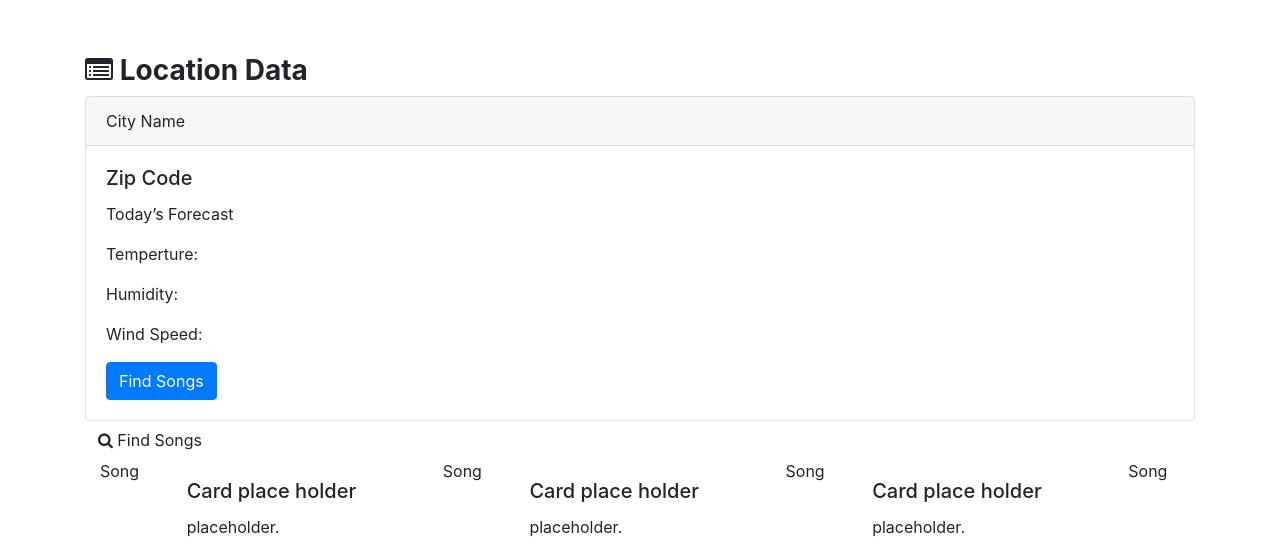
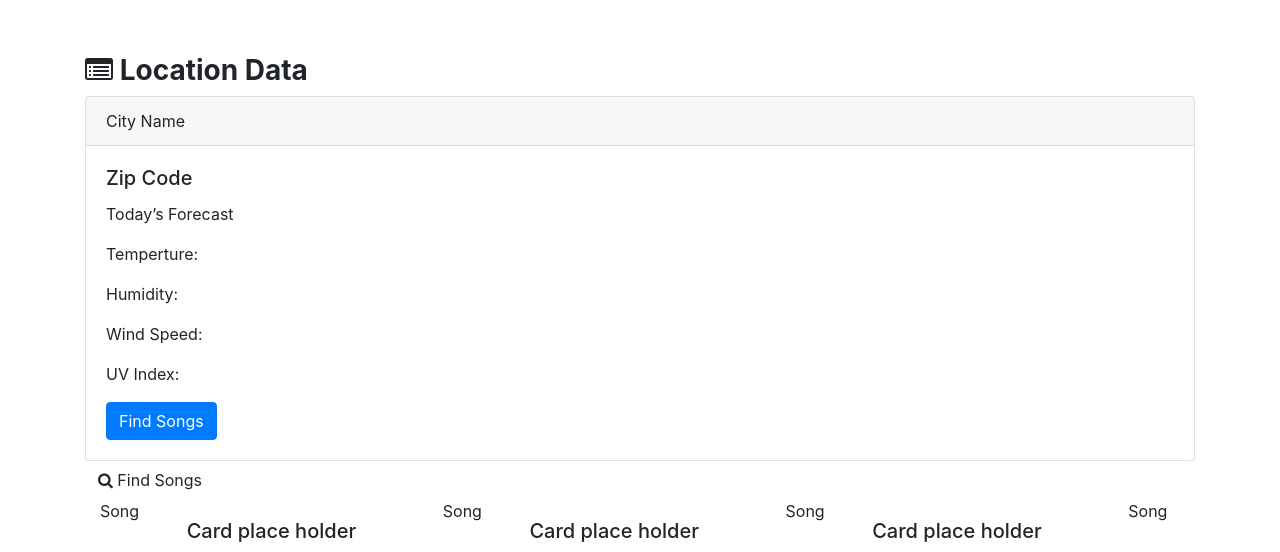
Before and after one commit to omartdh/Project-for-Random-Ozone-wheelers, a plain HTML site: page index.html in a window 1280 px wide. Shown: the part 186-738 px from the top of the page. Drawn offline with nearby package versions, Linux system fonts and the light colour scheme.

Commit message:
updated file by adding UV Index

```diff
--- a/index.html
+++ b/index.html
@@ -59,6 +59,7 @@
                       <p class="card-text">Temperture:</p>
                       <p class="card-text">Humidity:</p>
                       <p class="card-text">Wind Speed:</p>
+                      <p class="card-text">UV Index:</p>
                       <a href="#" class="btn btn-primary">Find Songs</a>
                     </div>
                   </div>
```
